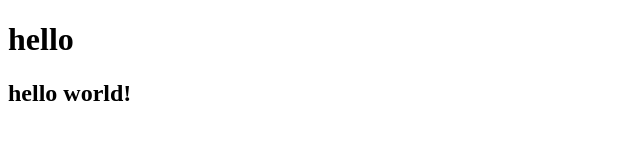
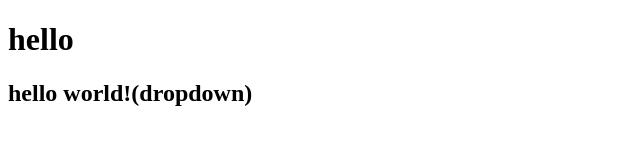
Before and after one commit to ramgarhia-create/deep-demo, a plain HTML site: page index.html in a window 1280 px wide. Shown: the whole page, without its empty margins (0-640 px from the left). Drawn offline with Linux system fonts and the light colour scheme.

```diff
--- a/index.html
+++ b/index.html
@@ -7,6 +7,6 @@
 </head>
 <body>
     <h1>hello</h1>
-    <h2>hello world!</h2>
+    <h2>hello world!(dropdown)</h2>
 </body>
 </html>
```
